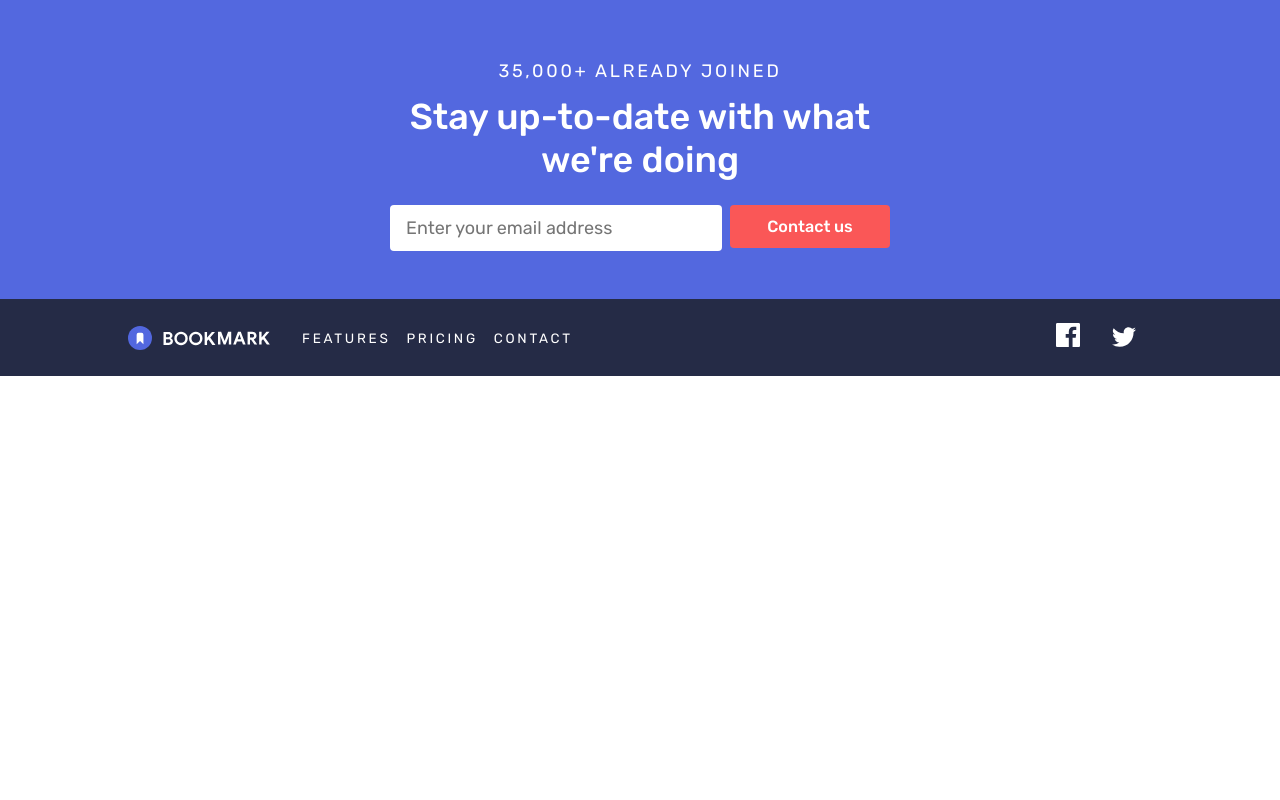
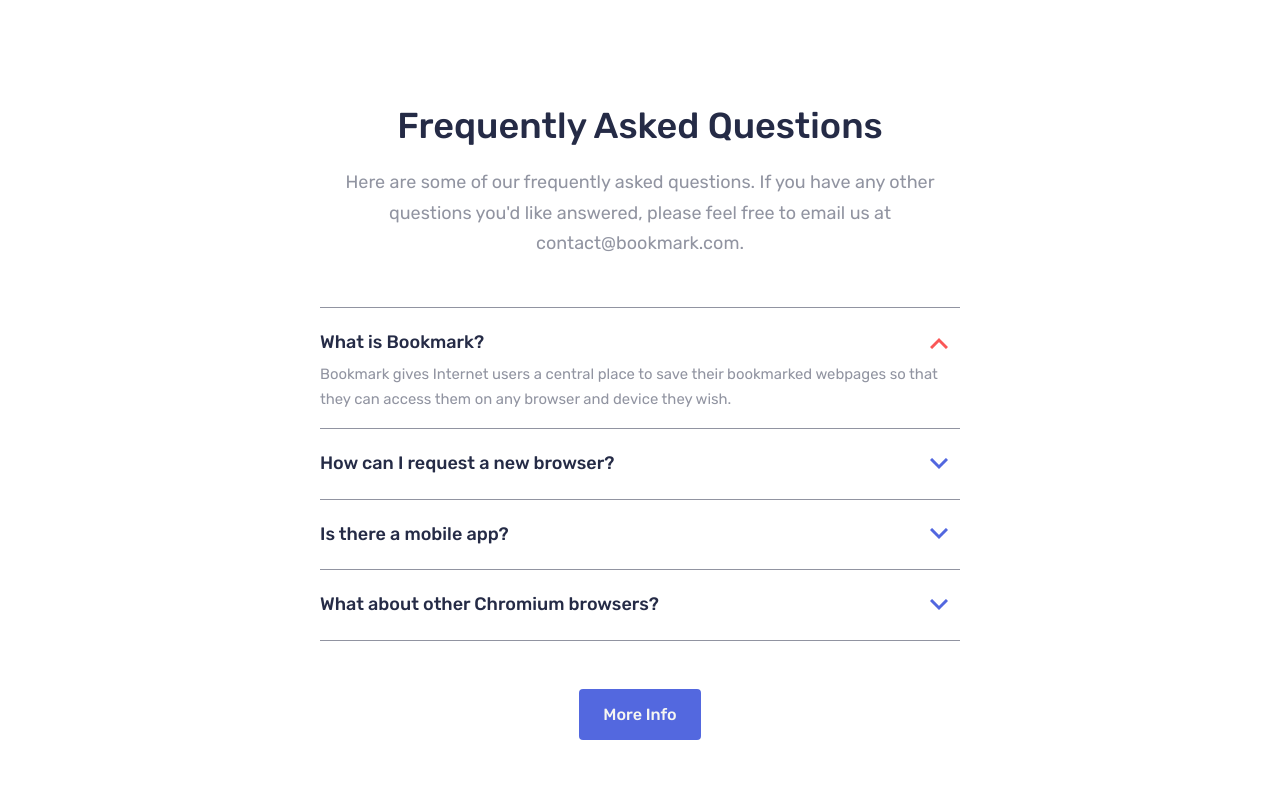
Before and after one commit to dgdev1024/2020-fm-bookmark-landing-page, a React (Vite) app: page / in a window 1280 px wide. Shown: the top 800 px of the page. Built offline with nearby package versions, Linux system fonts and the light colour scheme.

Commit message:
Finished FAQ Section.

```diff
--- a/src/com/app.jsx
+++ b/src/com/app.jsx
@@ -3,6 +3,7 @@
  */
 
 import React from "react";
+import FaqSection from "./faq-section";
 import CtaSection from "./cta-section";
 import Footer from "./footer";
 import { useLocalStorage } from "../hooks/use-local-storage";
@@ -13,6 +14,7 @@
 
   return (
     <main className={`main ${darkMode && "main--dark"}`}>
+      <FaqSection />
       <CtaSection />
       <Footer />
     </main>
--- /dev/null
+++ b/src/com/faq-accordion/index.jsx
@@ -0,0 +1,30 @@
+/**
+ * @file com/faq-accordion/index.jsx
+ */
+
+import React from "react";
+import FaqItem from "../faq";
+import { useLocalStorage } from "../../hooks/use-local-storage";
+import Questions from "../../lib/questions";
+import "./index.scss";
+
+const FaqAccordion = () => {
+  const [faqPage, setFaqPage] = useLocalStorage("-fm-faq-page", 0);
+
+  return (
+    <div className="faq-accordion">
+      {Questions.map((question, index) => (
+        <FaqItem
+          key={index}
+          active={faqPage === index}
+          question={question.question}
+          activate={() => setFaqPage(faqPage === index ? -1 : index)}
+        >
+          {question.answer}
+        </FaqItem>
+      ))}
+    </div>
+  );
+};
+
+export default FaqAccordion;
--- /dev/null
+++ b/src/com/faq-accordion/index.scss
@@ -0,0 +1,5 @@
+@import "../../global.scss";
+
+.faq-accordion {
+  margin: 48px 0px;
+}
--- /dev/null
+++ b/src/com/faq-section/index.jsx
@@ -0,0 +1,26 @@
+/**
+ * @file com/faq-section/index.jsx
+ */
+
+import React from "react";
+import FaqAccordion from "../faq-accordion";
+import "./index.scss";
+
+const FaqSection = () => (
+  <section className="section faq">
+    <div className="container faq__container">
+      <h2 className="heading heading--small heading--center faq__heading">
+        Frequently Asked Questions
+      </h2>
+      <p className="text text--center">
+        Here are some of our frequently asked questions. If you have any other
+        questions you'd like answered, please feel free to email us at
+        contact@bookmark.com.
+      </p>
+      <FaqAccordion />
+      <button className="button button--blue faq__button">More Info</button>
+    </div>
+  </section>
+);
+
+export default FaqSection;
--- /dev/null
+++ b/src/com/faq-section/index.scss
@@ -0,0 +1,26 @@
+@import "../../global.scss";
+
+.faq {
+  background-color: $color-background-light;
+  padding: 96px 0px;
+
+  &__container {
+    max-width: 640px !important;
+  }
+
+  &__heading {
+    padding-bottom: 12px;
+  }
+
+  &__button {
+    display: block;
+    margin: 0px auto;
+    padding: 16px 24px !important;
+    font-size: 0.9em;
+    font-weight: $font-weight-bold;
+  }
+}
+
+.main--dark .faq {
+  background-color: $color-background-dark;
+}
--- /dev/null
+++ b/src/com/faq/index.jsx
@@ -0,0 +1,22 @@
+/**
+ * @file com/faq/index.jsx
+ */
+
+import React from "react";
+import IconArrow from "../svg/icon-arrow";
+import "./index.scss";
+
+const FaqItem = ({ question, children, active, activate }) => (
+  <div
+    className={`faq-item ${active && "faq-item--active"}`}
+    onClick={activate}
+  >
+    <div className="faq-item__question">
+      <h3 className="heading heading--left faq-item__heading">{question}</h3>
+      <IconArrow className="faq-item__arrow" />
+    </div>
+    <p className="text text--small text--left faq-item__answer">{children}</p>
+  </div>
+);
+
+export default FaqItem;
--- /dev/null
+++ b/src/com/faq/index.scss
@@ -0,0 +1,50 @@
+@import "../../global.scss";
+
+.faq-item {
+  padding: 16px 0px;
+  border-top: 1px solid $color-grayish-blue;
+  cursor: pointer;
+
+  &:hover .faq-item__heading {
+    color: $color-soft-red;
+  }
+
+  &:last-child {
+    border-bottom: 1px solid $color-grayish-blue;
+  }
+
+  &__question {
+    display: flex;
+    align-items: center;
+    justify-content: space-between;
+  }
+
+  &__heading {
+    transition: $time-transition-normal;
+  }
+
+  &__arrow {
+    margin-right: 12px;
+  }
+
+  .arrow-svg__path {
+    transition: $time-transition-normal;
+    transform-origin: 50% 50%;
+  }
+
+  &__answer {
+    max-height: 0px;
+    overflow: hidden;
+  }
+
+  &--active {
+    .faq-item__answer {
+      max-height: 512px;
+    }
+
+    .arrow-svg__path {
+      transform: rotate(180deg);
+      stroke: $color-soft-red;
+    }
+  }
+}
--- a/src/com/svg/icon-arrow.jsx
+++ b/src/com/svg/icon-arrow.jsx
@@ -3,7 +3,13 @@
 function SvgIconArrow(props) {
   return (
     <svg width={18} height={12} {...props}>
-      <path fill="none" stroke="#5267DF" strokeWidth={3} d="M1 1l8 8 8-8" />
+      <path
+        className="arrow-svg__path"
+        fill="none"
+        stroke="#5267DF"
+        strokeWidth={3}
+        d="M1 1l8 8 8-8"
+      />
     </svg>
   );
 }
--- a/src/index.scss
+++ b/src/index.scss
@@ -51,6 +51,10 @@
     }
   }
 
+  &--left {
+    text-align: left;
+  }
+
   &--center {
     @media #{$screen-medium} {
       text-align: center;
@@ -72,6 +76,10 @@
     text-align: left;
   }
 
+  &--left {
+    text-align: left;
+  }
+
   &--center {
     @media #{$screen-medium} {
       text-align: center;
@@ -83,16 +91,21 @@
   }
 
   &--small {
+    font-size: 0.825em;
+  }
+
+  &--smaller {
     font-size: 0.75em;
   }
 }
 
 .button {
   display: block;
-  padding: 16px 8px;
+  padding: 16px;
   background-color: transparent;
   color: $color-heading-light;
   border: none;
+  border-radius: 4px;
 
   &:hover {
     cursor: pointer;
--- /dev/null
+++ b/src/lib/questions.js
@@ -0,0 +1,26 @@
+/**
+ * @file lib/questions.js
+ */
+
+export default [
+  {
+    question: "What is Bookmark?",
+    answer:
+      "Bookmark gives Internet users a central place to save their bookmarked webpages so that they can access them on any browser and device they wish.",
+  },
+  {
+    question: "How can I request a new browser?",
+    answer:
+      "There's no need to request a new browser. All you need to do is install the Bookmark extension on the browser you wish to use, sign in to your Bookmark account on that extension, and you're good to go!",
+  },
+  {
+    question: "Is there a mobile app?",
+    answer:
+      "There is no mobile app for Bookmark as of yet, but one is being worked on. Stay tuned!",
+  },
+  {
+    question: "What about other Chromium browsers?",
+    answer:
+      "The Chromium engine powers several popular web browsers, including Google Chrome, Microsoft Edge, and the Chromium browser. The Bookmark extension for Google Chrome has been tested, and will work, on all Chromium-powered web browsers.",
+  },
+];
```
